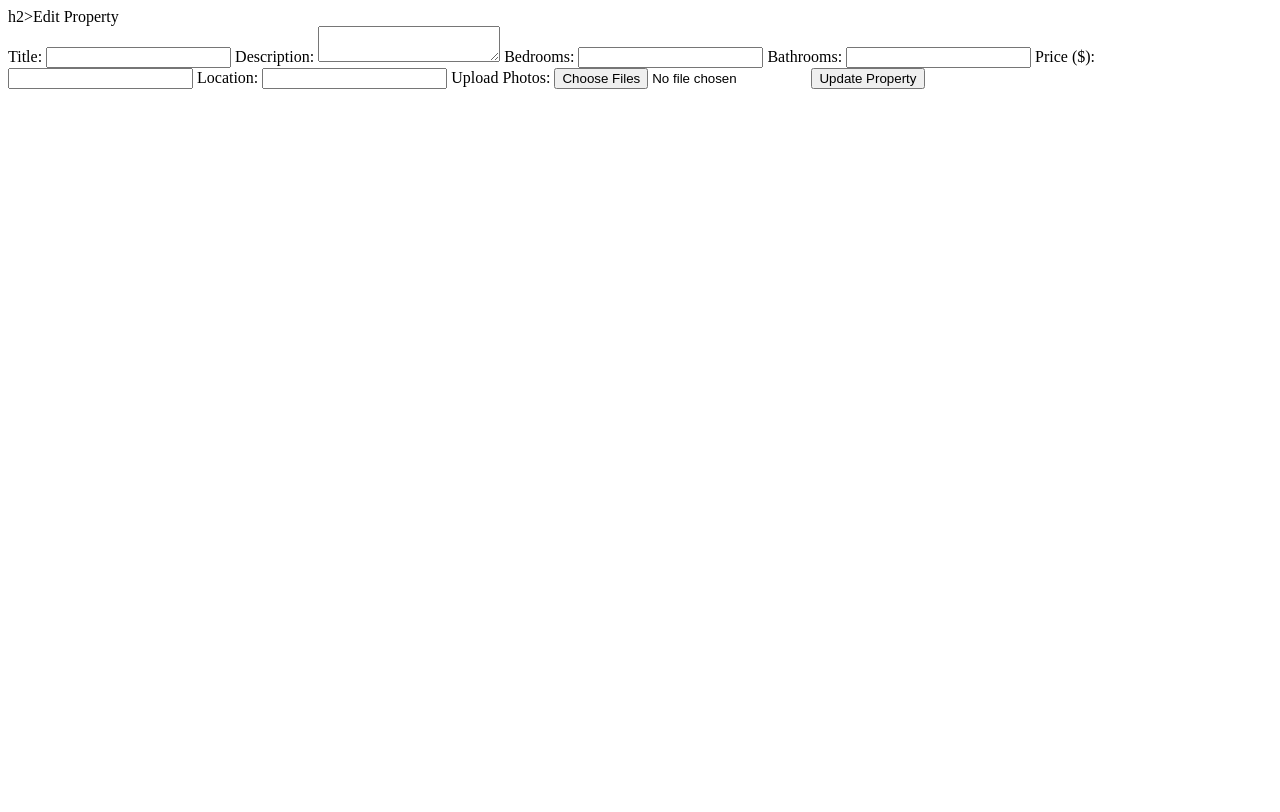
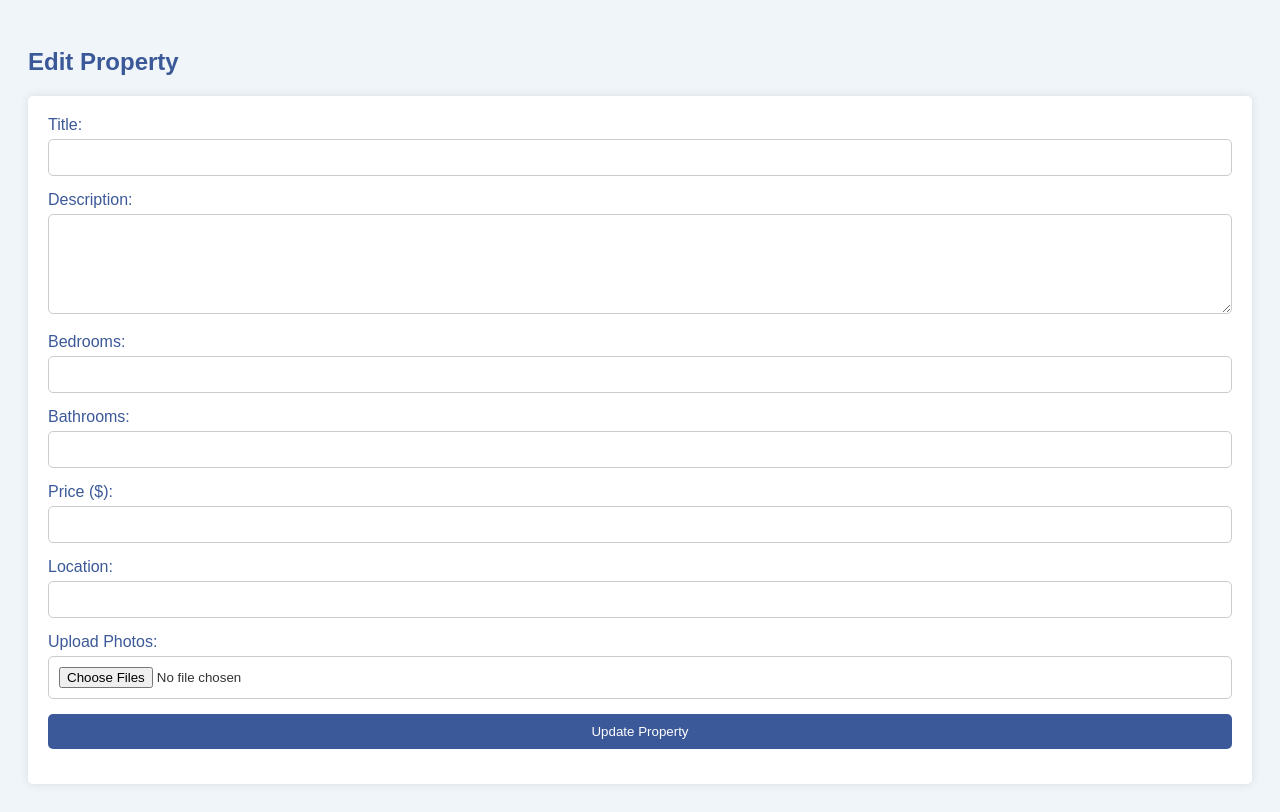
Before and after one commit to sangidahuda/Software_Engineering, a Flask app: template app/templates/edit_property.html in a window 1280 px wide. Before the commit the page ends 89 px from the top, so only its background shows below. Run offline with Flask 3, Linux system fonts and the light colour scheme; the template is opened without the code that fills it, so the values that code supplies are empty.

Commit message:
I styled the property listing

```diff
--- a/app/__init__.py
+++ b/app/__init__.py
@@ -9,12 +9,12 @@ from flask_migrate import Migrate
 def create_app():
    app = Flask(__name__)
    app.config['SECRET_KEY'] = '874y57843hfek43rsd4r4'
-   app.config['SQLALCHEMY_DATABASE_URI'] = 'mysql+pymysql://root:Manchester10!@localhost/GSG'
+   app.config['SQLALCHEMY_DATABASE_URI'] = 'mysql+pymysql://root:4349@localhost/GSG'
    app.config['SQLALCHEMY_TRACK_MODIFICATIONS'] = False
    migrate = Migrate(app, db)
 
 
-   app.config['UPLOAD_FOLDER'] = '/Users/jorgegonzales/Desktop/WebsiteImages'
+   app.config['UPLOAD_FOLDER'] = '/Users/sangidaçhuda/Desktop/WebsiteImages'
 
 
    db.init_app(app)
--- /dev/null
+++ b/app/static/edit_property.css
@@ -0,0 +1,68 @@
+body {
+    font-family: Arial, sans-serif;
+    background-color: #f0f5f9;
+    color: #333;
+    padding: 20px;
+}
+
+h2 {
+    color: #3b5998;
+}
+
+form {
+    background-color: white;
+    padding: 20px;
+    border-radius: 5px;
+    box-shadow: 0 0 10px rgba(0, 0, 0, 0.1);
+}
+
+label {
+    display: block;
+    margin-bottom: 5px;
+    color: #3b5998;
+}
+
+input[type="text"],
+input[type="number"],
+textarea,
+button[type="submit"],
+input[type="file"] {
+    width: 100%;
+    padding: 10px;
+    margin-bottom: 15px;
+    border: 1px solid #ccc;
+    border-radius: 5px;
+    box-sizing: border-box;
+}
+
+textarea {
+    height: 100px;
+}
+
+button[type="submit"] {
+    background-color: #3b5998;
+    color: white;
+    border: none;
+    cursor: pointer;
+}
+
+button[type="submit"]:hover {
+    background-color: #2d4373;
+
+input[type="file"] {
+    margin-bottom: 0; /* remove margin bottom for file input */
+}
+
+input[type="file"]::file-selector-button {
+    padding: 10px;
+    background-color: #3b5998;
+    color: white;
+    border: none;
+    border-radius: 5px;
+    cursor: pointer;
+}
+
+input[type="file"]::file-selector-button:hover {
+    background-color: #2d4373;
+}
+}
--- a/app/templates/edit_property.html
+++ b/app/templates/edit_property.html
@@ -4,8 +4,9 @@
     <!-- head content -->
 </head>
 <body>
-    h2>Edit Property</h2>
+    <h2>Edit Property</h2>
     <form action="{{ url_for('main.update_property', property_id=property.id) }}" method="post" enctype="multipart/form-data">
+        <link rel="stylesheet" href="{{ url_for('static', filename='edit_property.css') }}">
         <label for="title">Title:</label>
         <input type="text" id="title" name="title" value="{{ property.title }}" required>
 
```
